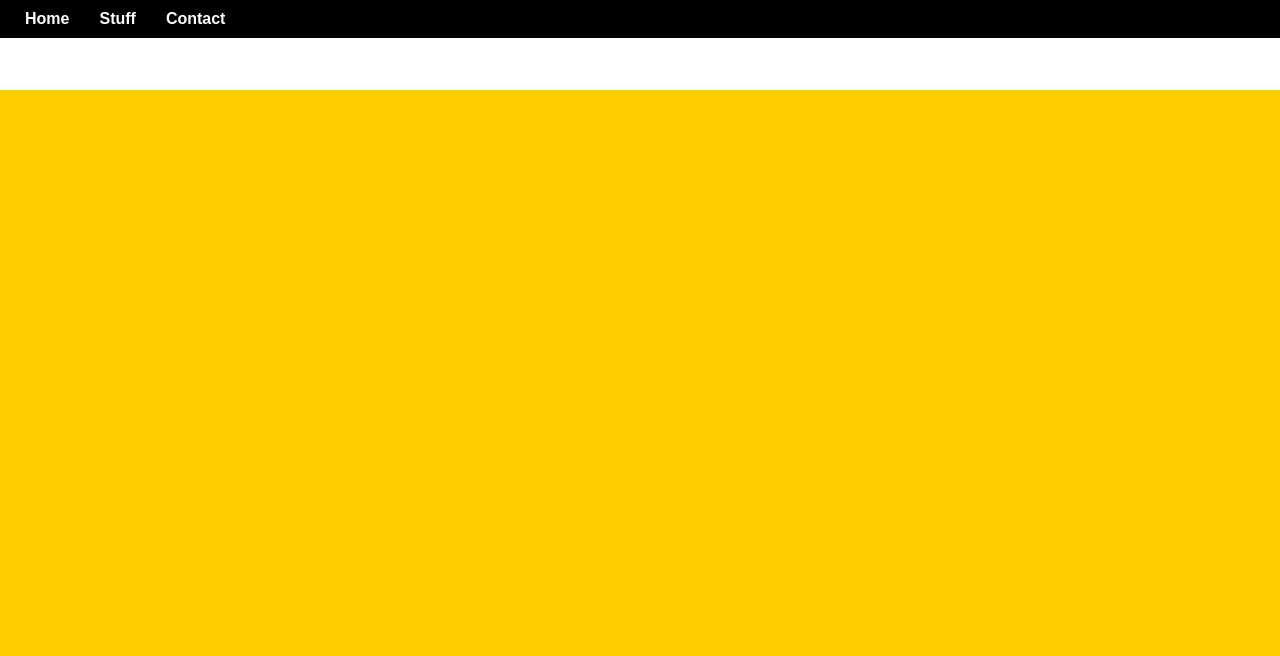
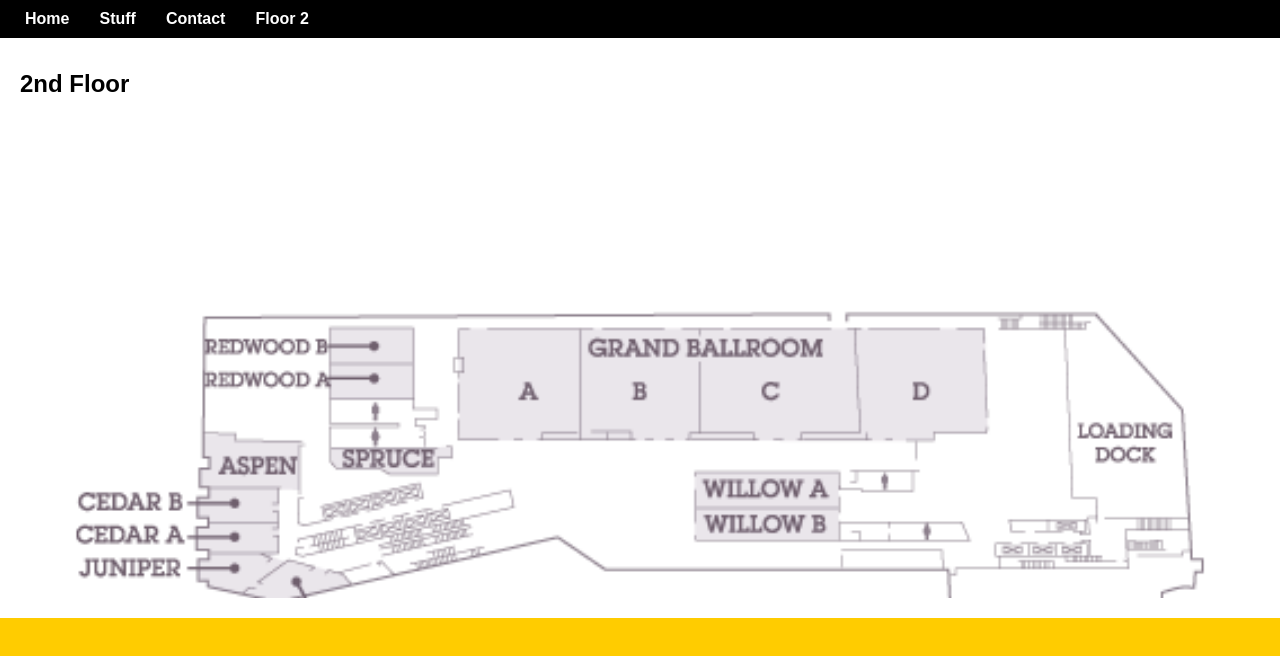
Before and after one commit to seweil/dance, a React (Create React App) app: page /#/floorplan2 in a window 1280 px wide. Shown: the top 656 px of the page. Built offline with nearby package versions, Linux system fonts and the light colour scheme.

Commit message:
Add image component and 2nd floor

```diff
--- /dev/null
+++ b/src/Floorplan2.js
@@ -0,0 +1,15 @@
+import React, { Component } from "react";
+import Image from "./Image";
+import floor2 from "./assets/SecondFloor.gif"
+class FloorPlan2 extends Component {
+    render() {
+        return (
+            <div>
+                <h2>2nd Floor</h2>
+                <Image src={floor2} mode='fill'/>
+
+            </div>
+        );
+    }
+}
+export default FloorPlan2;
--- /dev/null
+++ b/src/Image.js
@@ -0,0 +1,27 @@
+import React, {Component} from 'react';
+
+export default class Image extends Component {
+  render() {
+    let {mode, src, height, width, style, ...props} = this.props;
+    let modes = {
+      'fill': 'cover',
+      'fit': 'contain'
+    };
+    let size = modes[mode] || 'contain';
+
+    let defaults = {
+      height: height || "500px",
+      width: width || "100%",
+      backgroundColor: 'gray'
+    };
+
+    let important = {
+      backgroundImage: `url("${src}")`,
+      backgroundSize: size,
+      backgroundPosition: 'center center',
+      backgroundRepeat: 'no-repeat'
+    };
+
+    return <div {...props} style={{...defaults, ...style, ...important}} />
+  }
+}
--- a/src/Main.js
+++ b/src/Main.js
@@ -4,6 +4,7 @@ import { Route, NavLink, HashRouter } from "react-router-dom";
 import Home from "./Home";
 import Stuff from "./Stuff";
 import Contact from "./Contact";
+import FloorPlan2 from "./Floorplan2";
 
 class Main extends Component {
     render() {
@@ -17,6 +18,7 @@ class Main extends Component {
                                     <li><NavLink to="/">Home</NavLink></li>
                                     <li><NavLink to="/stuff">Stuff</NavLink></li>
                                     <li><NavLink to="/contact">Contact</NavLink></li>
+                                    <li><NavLink to="/floorplan2">Floor 2</NavLink></li>
                                 </ul>
                             </div>
                             <div className="navNarrow">
@@ -28,7 +30,7 @@ class Main extends Component {
                                 <ul>
                                     <li><NavLink to="/" onClick={this.burgerToggle}>Home</NavLink></li>
                                     <li><NavLink to="/stuff" onClick={this.burgerToggle}>Stuff</NavLink></li>
-                                    <li><NavLink to="/contact" onClick={this.burgerToggle}>Contact</NavLink></li>
+                                    <li><NavLink to="/floorplan2" onClick={this.burgerToggle}>2nd floor</NavLink></li>
                                 </ul>
                                 </div>
                             </div>
@@ -38,6 +40,7 @@ class Main extends Component {
                             <Route exact path="/" component={Home} />
                             <Route path="/stuff" component={Stuff} />
                             <Route path="/contact" component={Contact} />
+                            <Route path="/floorplan2" component={FloorPlan2} />
                         </div>
                     </div>
                 </HashRouter>
```
Also changed, not shown: src/assets/SecondFloor.gif (added).
